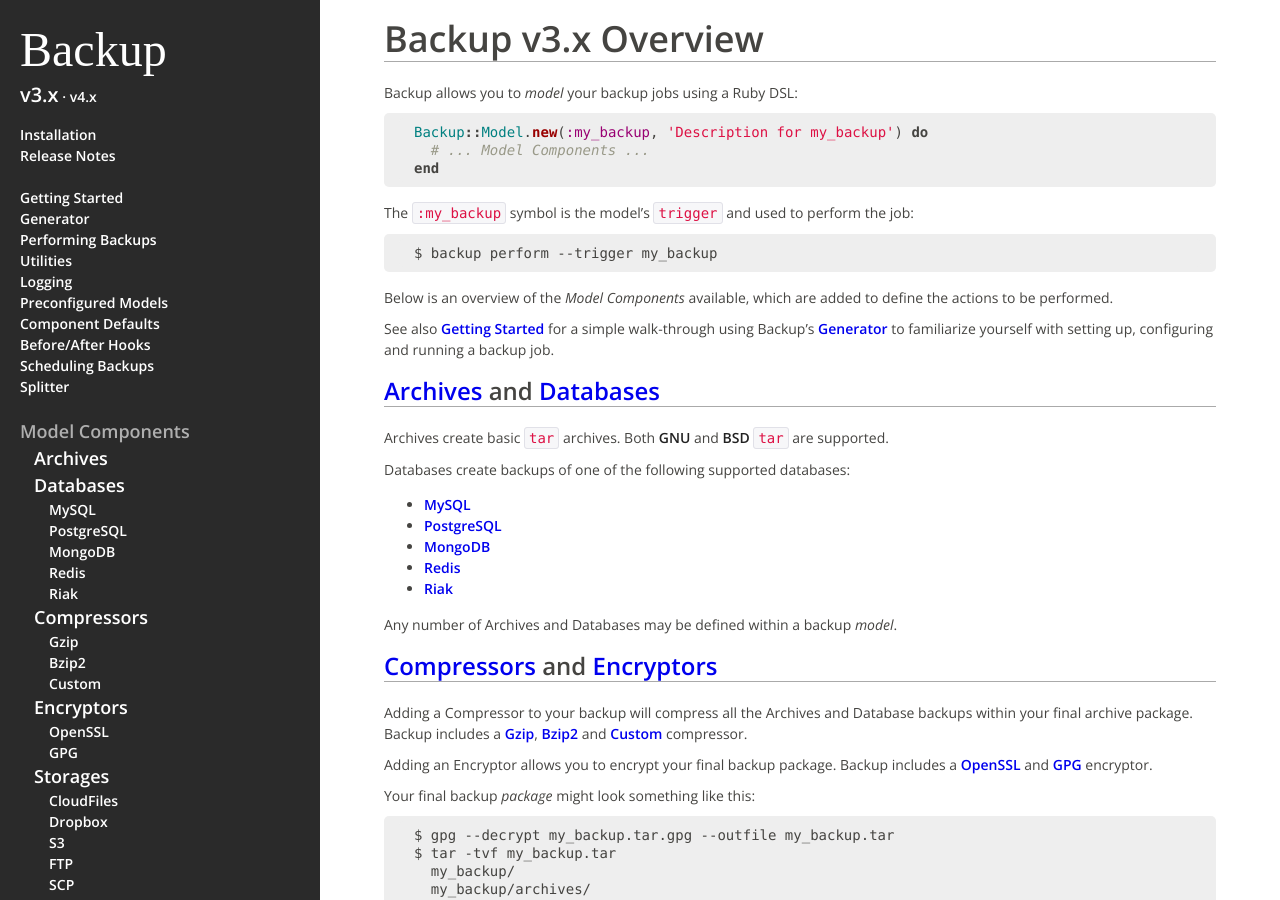
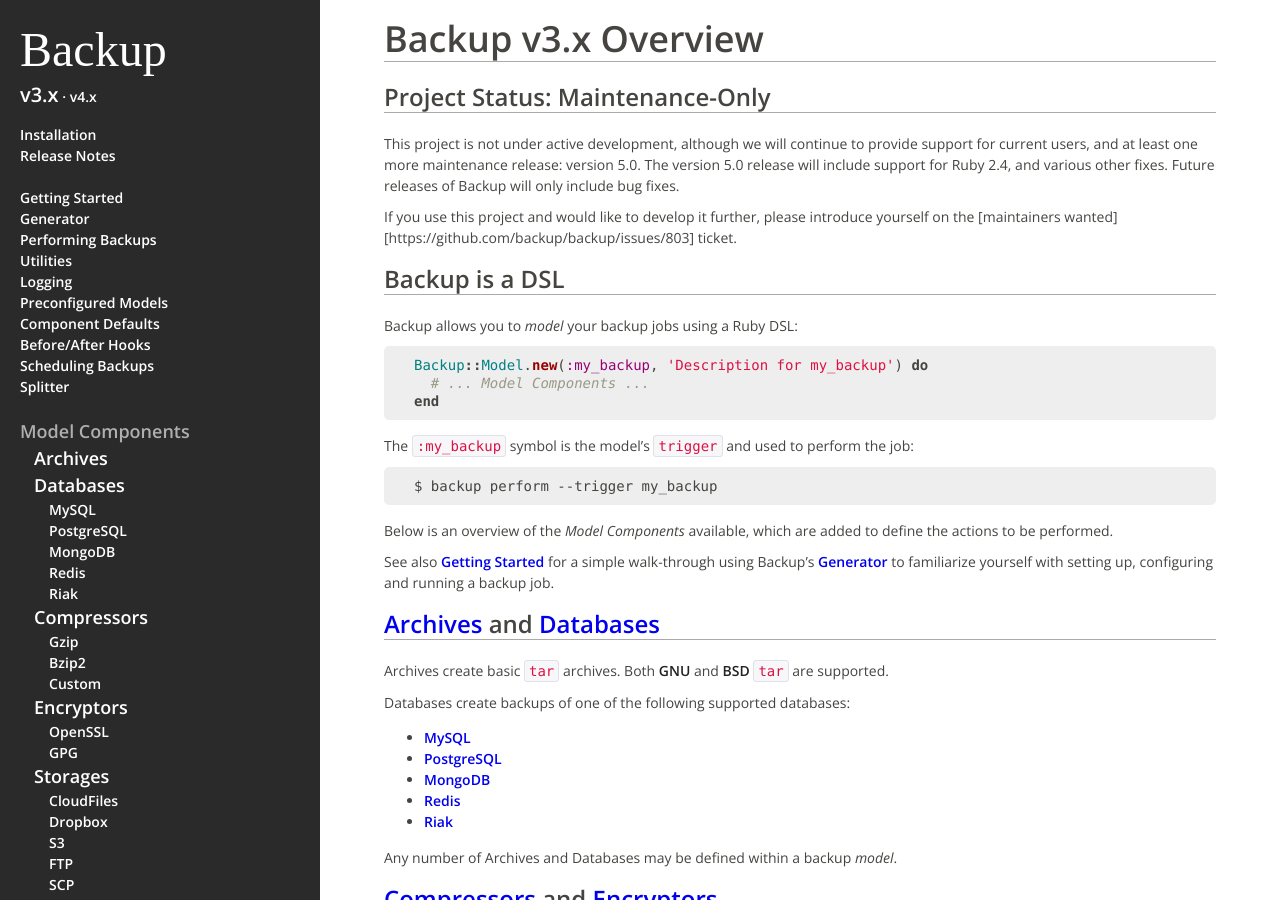
Before and after one commit to backup/backup, a Jekyll site: the page built from v3/index.md, in a window 1280 px wide and 900 px high. Built offline with Jekyll 4.4.1, drawn with Linux system fonts in a browser that asks for light colours; some web fonts are replaced.

Commit message:
Add status notice to Website, GH #879

```diff
--- a/v3/index.md
+++ b/v3/index.md
@@ -5,6 +5,16 @@ title: Overview
 
 Backup v3.x Overview
 ====================
+
+Project Status: Maintenance-Only
+--------------------------------
+
+This project is not under active development, although we will continue to provide support for current users, and at least one more maintenance release: version 5.0. The version 5.0 release will include support for Ruby 2.4, and various other fixes. Future releases of Backup will only include bug fixes.
+
+If you use this project and would like to develop it further, please introduce yourself on the [maintainers wanted][https://github.com/backup/backup/issues/803] ticket.
+
+Backup is a DSL
+---------------
 
 Backup allows you to _model_ your backup jobs using a Ruby DSL:
 
```
Also changed, not shown: v4/index.md (+10 -0 lines).
